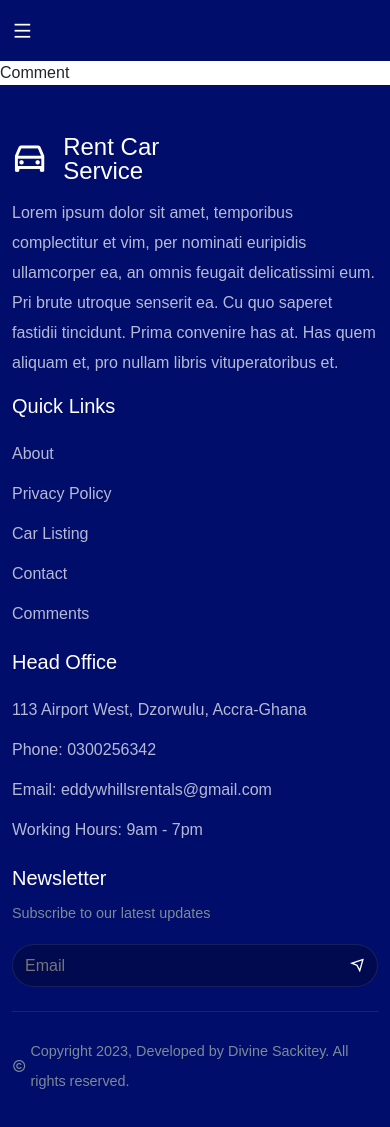
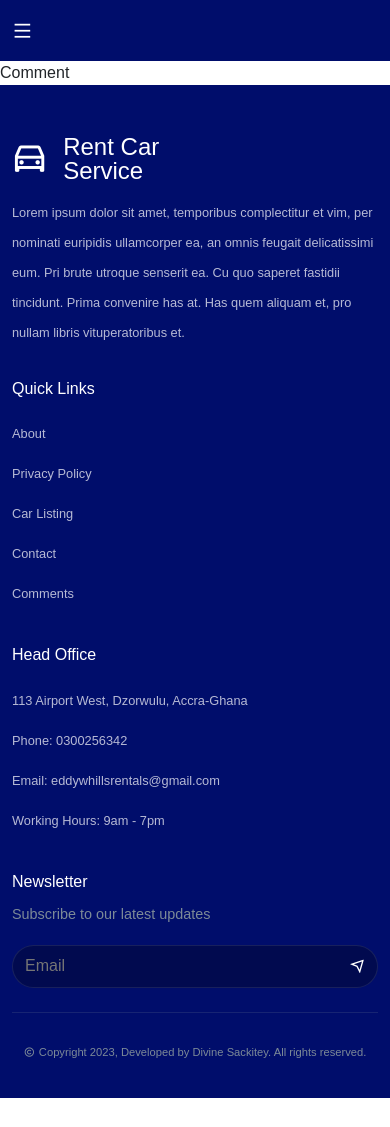
Before and after one commit to QuinSack/car_rent, a React (Create React App) app: page /comments in a window 390 px wide. After the commit the page ends 1098 px from the top, so only its background shows below. Built offline with nearby package versions, Linux system fonts and the light colour scheme.

Commit message:
worked on responsiveness of footer

```diff
--- a/src/styles/footer.css
+++ b/src/styles/footer.css
@@ -69,3 +69,23 @@
 .footer__bottom{
     border-top: 1px solid #7c8a972f;
 }
+
+@media only screen and (max-width: 768px){
+    .footer__logo-content{
+        font-size: 0.8rem;
+    }
+
+    .quick__link, .office__info{
+        font-size: 0.8rem;
+        line-height: 1.5rem;
+    }
+
+    .footer__link-title{
+        font-size: 1rem;
+        margin-top: 15px;
+    }
+
+    .footer__bottom p{
+        font-size: 0.7rem;
+    }
+}
```
